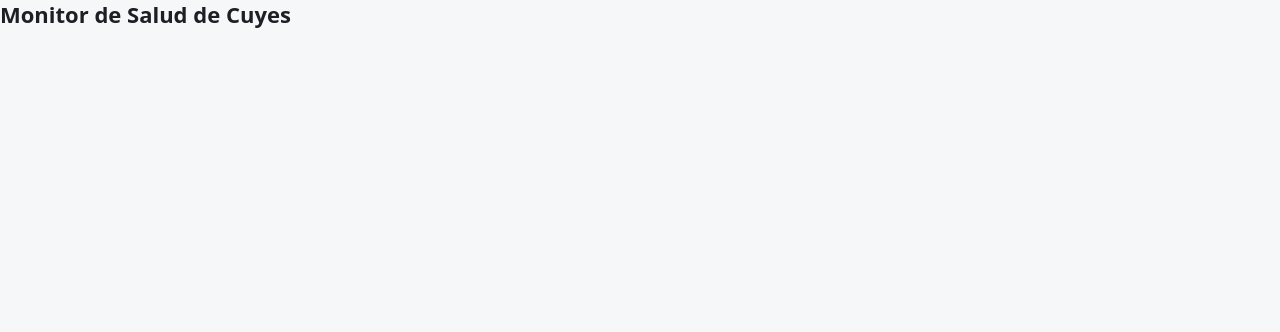
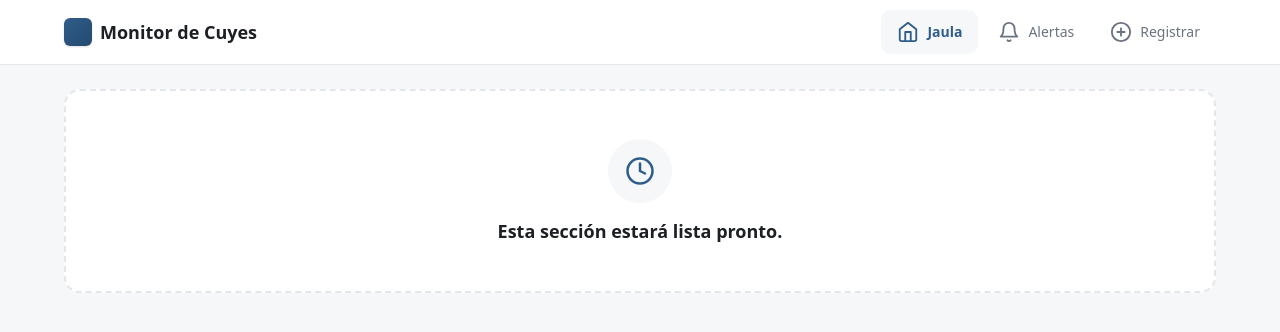
Before and after one commit to Josuram-xd/cuy-monitor-dashboard, a React (Vite) app: page / in a window 1280 px wide. Shown: the top 332 px of the page. Built offline with nearby package versions, Linux system fonts and the light colour scheme.

Commit message:
feat(router): add routes and app layout with bottom navigation

```diff
--- a/src/App.tsx
+++ b/src/App.tsx
@@ -1,11 +1,8 @@
-import { t } from './i18n'
+import { RouterProvider } from 'react-router/dom'
+import { router } from './router'
 
 function App() {
-  return (
-    <main>
-      <h1>{t('app.title')}</h1>
-    </main>
-  )
+  return <RouterProvider router={router} />
 }
 
 export default App
--- /dev/null
+++ b/src/components/AppLayout/AppLayout.module.css
@@ -0,0 +1,83 @@
+.layout {
+  min-height: 100vh;
+  /* room for the fixed bottom nav on phones */
+  padding-bottom: calc(60px + env(safe-area-inset-bottom));
+}
+
+.skipLink {
+  position: absolute;
+  top: var(--space-2);
+  left: var(--space-2);
+  z-index: 20;
+  padding: var(--space-2) var(--space-4);
+  border-radius: var(--radius-md);
+  background: var(--color-primary);
+  color: var(--color-surface);
+  transform: translateY(-200%);
+}
+
+.skipLink:focus {
+  transform: none;
+}
+
+.header {
+  position: sticky;
+  top: 0;
+  z-index: 10;
+  border-bottom: 1px solid var(--color-border);
+  background: var(--color-surface);
+}
+
+.headerInner {
+  display: flex;
+  align-items: center;
+  justify-content: space-between;
+  gap: var(--space-4);
+  max-width: var(--content-max-width);
+  min-height: 56px;
+  margin: 0 auto;
+  padding: 0 var(--page-padding);
+}
+
+.brand {
+  display: inline-flex;
+  align-items: center;
+  gap: var(--space-2);
+  font-size: var(--text-h2-size);
+  line-height: var(--text-h2-line);
+  font-weight: var(--text-h1-weight);
+  text-decoration: none;
+}
+
+/* brand mark in the primary color, never a status color */
+.logo {
+  width: 28px;
+  height: 28px;
+  border-radius: var(--radius-sm);
+  background: linear-gradient(135deg, var(--color-primary), var(--color-primary-hover));
+  box-shadow: var(--shadow-card);
+}
+
+.main {
+  max-width: var(--content-max-width);
+  margin: 0 auto;
+  padding: var(--space-4) var(--page-padding) var(--space-6);
+}
+
+.main:focus {
+  outline: none;
+}
+
+@media (min-width: 640px) {
+  .layout {
+    padding-bottom: 0;
+  }
+
+  .headerInner {
+    min-height: 64px;
+  }
+
+  .main {
+    padding-top: var(--space-5);
+  }
+}
--- /dev/null
+++ b/src/components/AppLayout/AppLayout.tsx
@@ -0,0 +1,28 @@
+import { Link, Outlet } from 'react-router'
+import { t } from '../../i18n'
+import { BottomNav } from '../BottomNav/BottomNav'
+import styles from './AppLayout.module.css'
+
+const MAIN_ID = 'main-content'
+
+export function AppLayout() {
+  return (
+    <div className={styles.layout}>
+      <a href={`#${MAIN_ID}`} className={styles.skipLink}>
+        {t('common.skipToContent')}
+      </a>
+      <header className={styles.header}>
+        <div className={styles.headerInner}>
+          <Link to="/" className={styles.brand}>
+            <span className={styles.logo} aria-hidden="true" />
+            {t('app.shortTitle')}
+          </Link>
+          <BottomNav />
+        </div>
+      </header>
+      <main id={MAIN_ID} className={styles.main} tabIndex={-1}>
+        <Outlet />
+      </main>
+    </div>
+  )
+}
--- /dev/null
+++ b/src/components/BottomNav/BottomNav.module.css
@@ -0,0 +1,79 @@
+.nav {
+  position: fixed;
+  inset: auto 0 0;
+  z-index: 10;
+  display: grid;
+  grid-auto-columns: 1fr;
+  grid-auto-flow: column;
+  padding-bottom: env(safe-area-inset-bottom);
+  border-top: 1px solid var(--color-border);
+  background: var(--color-surface);
+  box-shadow: var(--shadow-overlay);
+}
+
+.link {
+  position: relative;
+  display: flex;
+  flex-direction: column;
+  align-items: center;
+  justify-content: center;
+  gap: 2px;
+  min-height: 60px;
+  color: var(--color-text-muted);
+  font-size: var(--text-caption-size);
+  line-height: var(--text-caption-line);
+  font-weight: var(--text-caption-weight);
+  text-decoration: none;
+  transition: color var(--transition-default);
+}
+
+.active {
+  color: var(--color-primary);
+  font-weight: 700;
+}
+
+/* little bar over the active tab */
+.active::before {
+  content: '';
+  position: absolute;
+  top: 0;
+  left: 30%;
+  right: 30%;
+  height: 3px;
+  border-radius: 0 0 var(--radius-sm) var(--radius-sm);
+  background: var(--color-primary);
+}
+
+@media (min-width: 640px) {
+  .nav {
+    position: static;
+    display: flex;
+    gap: var(--space-1);
+    padding: 0;
+    border: 0;
+    background: transparent;
+    box-shadow: none;
+  }
+
+  .link {
+    flex-direction: row;
+    gap: var(--space-2);
+    min-height: var(--touch-target);
+    padding: 0 var(--space-4);
+    border-radius: var(--radius-md);
+    font-size: var(--text-small-size);
+    line-height: var(--text-small-line);
+  }
+
+  .link:hover {
+    background: var(--color-bg);
+  }
+
+  .active {
+    background: var(--color-bg);
+  }
+
+  .active::before {
+    display: none;
+  }
+}
--- /dev/null
+++ b/src/components/BottomNav/BottomNav.tsx
@@ -0,0 +1,37 @@
+import { NavLink } from 'react-router'
+import { t } from '../../i18n'
+import { cx } from '../../utils/cx'
+import { Icon, type IconName } from '../Icon/Icon'
+import styles from './BottomNav.module.css'
+
+interface NavItem {
+  to: string
+  labelKey: string
+  icon: IconName
+}
+
+// "Cuenta" joins in Task 14.5
+const ITEMS: NavItem[] = [
+  { to: '/', labelKey: 'nav.cage', icon: 'home' },
+  { to: '/alerts', labelKey: 'nav.alerts', icon: 'bell' },
+  { to: '/guinea-pigs/new', labelKey: 'nav.register', icon: 'plus-circle' },
+]
+
+// Bottom bar on phones; from 640px the same <nav> sits in the top bar.
+export function BottomNav() {
+  return (
+    <nav className={styles.nav} aria-label={t('nav.label')}>
+      {ITEMS.map((item) => (
+        <NavLink
+          key={item.to}
+          to={item.to}
+          end={item.to === '/'}
+          className={({ isActive }) => cx(styles.link, isActive && styles.active)}
+        >
+          <Icon name={item.icon} size={22} />
+          <span>{t(item.labelKey)}</span>
+        </NavLink>
+      ))}
+    </nav>
+  )
+}
--- a/src/components/Button/Button.tsx
+++ b/src/components/Button/Button.tsx
@@ -1,13 +1,20 @@
 import type { ButtonHTMLAttributes } from 'react'
+import { Link, type LinkProps } from 'react-router'
+import { cx } from '../../utils/cx'
 import styles from './Button.module.css'
-import { cx } from '../../utils/cx'
 
 export type ButtonVariant = 'primary' | 'secondary' | 'ghost' | 'danger'
 
-interface ButtonProps extends ButtonHTMLAttributes<HTMLButtonElement> {
+interface ButtonStyleProps {
   variant?: ButtonVariant
   fullWidth?: boolean
 }
+
+function buttonClass(variant: ButtonVariant, fullWidth: boolean, className?: string): string {
+  return cx(styles.button, styles[variant], fullWidth && styles.fullWidth, className)
+}
+
+interface ButtonProps extends ButtonHTMLAttributes<HTMLButtonElement>, ButtonStyleProps {}
 
 export function Button({
   variant = 'secondary',
@@ -16,11 +23,17 @@ export function Button({
   className,
   ...rest
 }: ButtonProps) {
-  return (
-    <button
-      type={type}
-      className={cx(styles.button, styles[variant], fullWidth && styles.fullWidth, className)}
-      {...rest}
-    />
-  )
+  return <button type={type} className={buttonClass(variant, fullWidth, className)} {...rest} />
 }
+
+interface ButtonLinkProps extends LinkProps, ButtonStyleProps {}
+
+// navigation that looks like a button ("Registrar cuy", "Ver todas")
+export function ButtonLink({
+  variant = 'secondary',
+  fullWidth = false,
+  className,
+  ...rest
+}: ButtonLinkProps) {
+  return <Link className={buttonClass(variant, fullWidth, className)} {...rest} />
+}
--- a/src/components/Icon/Icon.tsx
+++ b/src/components/Icon/Icon.tsx
@@ -57,6 +57,25 @@ const PATHS = {
       <polyline points="12 6 12 12 16 14" />
     </>
   ),
+  home: (
+    <>
+      <path d="m3 9 9-7 9 7v11a2 2 0 0 1-2 2H5a2 2 0 0 1-2-2z" />
+      <polyline points="9 22 9 12 15 12 15 22" />
+    </>
+  ),
+  bell: (
+    <>
+      <path d="M18 8A6 6 0 0 0 6 8c0 7-3 9-3 9h18s-3-2-3-9" />
+      <path d="M13.73 21a2 2 0 0 1-3.46 0" />
+    </>
+  ),
+  'plus-circle': (
+    <>
+      <circle cx="12" cy="12" r="10" />
+      <line x1="12" y1="8" x2="12" y2="16" />
+      <line x1="8" y1="12" x2="16" y2="12" />
+    </>
+  ),
 }
 
 export type IconName = keyof typeof PATHS
--- a/src/i18n/locales/es.json
+++ b/src/i18n/locales/es.json
@@ -1,10 +1,25 @@
 {
   "app": {
-    "title": "Monitor de Salud de Cuyes"
+    "title": "Monitor de Salud de Cuyes",
+    "shortTitle": "Monitor de Cuyes"
   },
   "common": {
     "loading": "Cargando…",
-    "retry": "Intentar de nuevo"
+    "retry": "Intentar de nuevo",
+    "skipToContent": "Saltar al contenido"
+  },
+  "nav": {
+    "label": "Navegación principal",
+    "cage": "Jaula",
+    "alerts": "Alertas",
+    "register": "Registrar"
+  },
+  "comingSoon": {
+    "message": "Esta sección estará lista pronto."
+  },
+  "notFound": {
+    "message": "No encontramos esta página.",
+    "back": "Volver a la jaula"
   },
   "status": {
     "NORMAL": "Normal",
--- /dev/null
+++ b/src/pages/ComingSoon/ComingSoon.tsx
@@ -0,0 +1,7 @@
+import { t } from '../../i18n'
+import { EmptyState } from '../../components/EmptyState/EmptyState'
+
+// stands in for the pages of later tasks (alerts, register guinea pig, detail)
+export function ComingSoon() {
+  return <EmptyState icon="clock" message={t('comingSoon.message')} />
+}
--- /dev/null
+++ b/src/pages/NotFound/NotFound.tsx
@@ -0,0 +1,17 @@
+import { t } from '../../i18n'
+import { ButtonLink } from '../../components/Button/Button'
+import { EmptyState } from '../../components/EmptyState/EmptyState'
+
+export function NotFound() {
+  return (
+    <EmptyState
+      icon="help-circle"
+      message={t('notFound.message')}
+      action={
+        <ButtonLink to="/" variant="primary">
+          {t('notFound.back')}
+        </ButtonLink>
+      }
+    />
+  )
+}
--- /dev/null
+++ b/src/router.tsx
@@ -0,0 +1,20 @@
+import { createBrowserRouter, type RouteObject } from 'react-router'
+import { AppLayout } from './components/AppLayout/AppLayout'
+import { ComingSoon } from './pages/ComingSoon/ComingSoon'
+import { NotFound } from './pages/NotFound/NotFound'
+
+// Private pages. They go behind RequireAuth in Task 13.4.
+export const routes: RouteObject[] = [
+  {
+    element: <AppLayout />,
+    children: [
+      { index: true, element: <ComingSoon /> },
+      { path: 'alerts', element: <ComingSoon /> },
+      { path: 'guinea-pigs/new', element: <ComingSoon /> },
+      { path: 'guinea-pigs/:id', element: <ComingSoon /> },
+      { path: '*', element: <NotFound /> },
+    ],
+  },
+]
+
+export const router = createBrowserRouter(routes)
```
Also changed, not shown: 2 other files (tests, documents, lock files or other folders).
